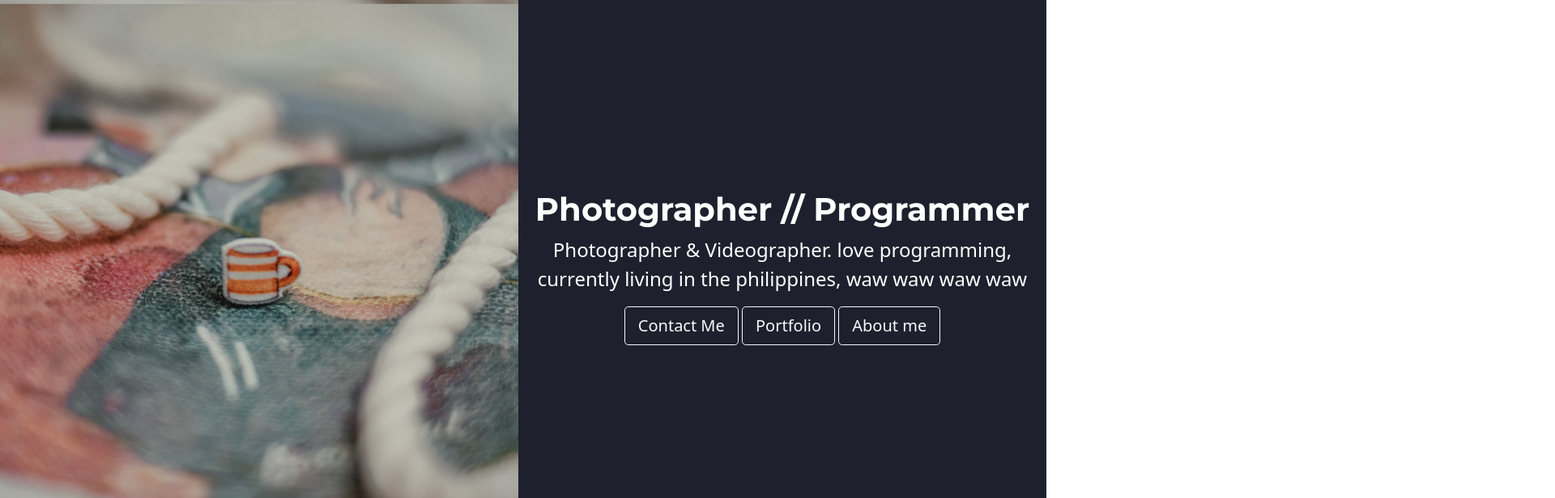
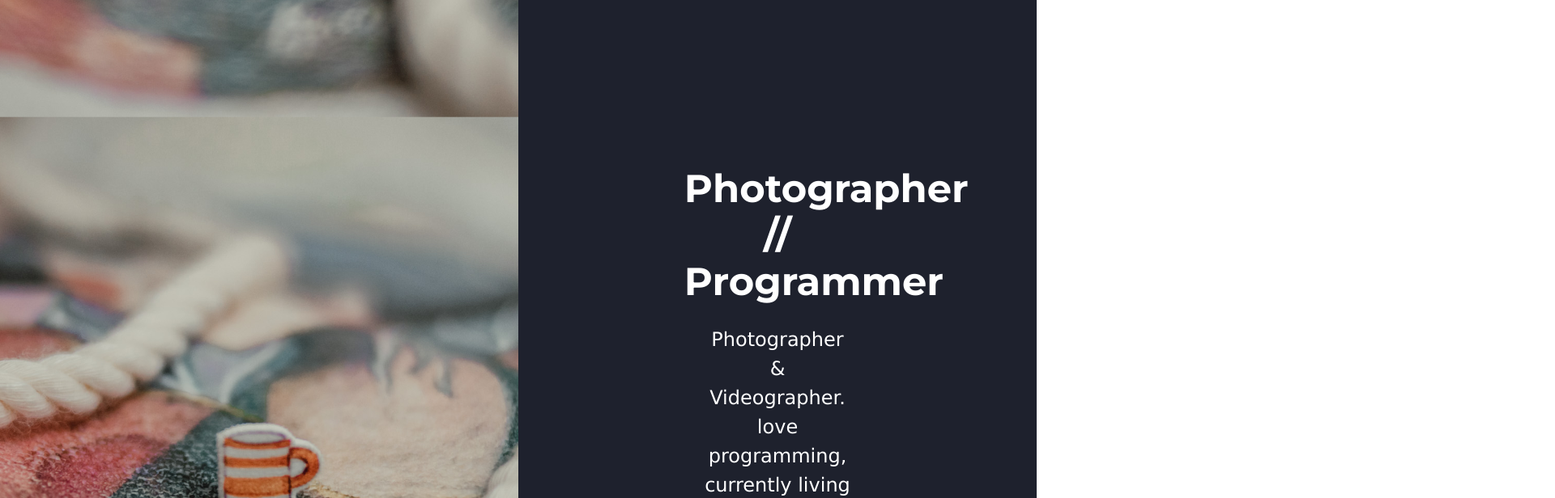
Before and after one commit to tricksap/Photography-Website, a plain HTML site: page index.html in a window 1280 px wide. Shown: the top 616 px of the page at 81% size, 1920 px wide, since content can reach past the window. Drawn offline with nearby package versions, Linux system fonts and the light colour scheme.

Commit message:
change the order od css and bootstrap,finish the top container

```diff
--- a/index.html
+++ b/index.html
@@ -3,29 +3,30 @@
     <meta charset="UTF-8">
     <meta name="viewport" content="width=device-width, initial-scale=1.0">
     <title>Patrick Ray</title>
+
+<!-- bootstrap -->
+    <link href="https://cdn.jsdelivr.net/npm/bootstrap@5.0.0-beta1/dist/css/bootstrap.min.css" rel="stylesheet" integrity="sha384-giJF6kkoqNQ00vy+HMDP7azOuL0xtbfIcaT9wjKHr8RbDVddVHyTfAAsrekwKmP1" crossorigin="anonymous">
+    <!-- css -->
     <link rel="stylesheet" href="styles.css">
 
     <link rel="icon" href="favicon.ico">
 
+    <!-- google fonts -->
     <link rel="preconnect" href="https://fonts.gstatic.com">
     <link href="https://fonts.googleapis.com/css2?family=Montserrat:ital,wght@0,700;1,400&display=swap" rel="stylesheet">
 
 
-    <link href="https://cdn.jsdelivr.net/npm/bootstrap@5.0.0-beta1/dist/css/bootstrap.min.css" rel="stylesheet" integrity="sha384-giJF6kkoqNQ00vy+HMDP7azOuL0xtbfIcaT9wjKHr8RbDVddVHyTfAAsrekwKmP1" crossorigin="anonymous">
 
 </head>
 <body>
-  <!-- <nav class="navbar navbar-expand-lg navbar-dark bg-dark">
-    <a class="navbar-brand"href="">Patrick Ray</a>
 
-  </nav> -->
-
-
+  <div class="container-fluid">
     <div class="row">
           <div class="col-lg-6 col-sm-12 top">
           </div>
+
           <div class="col-lg-6 col-sm-12 info">
-          <h1>Photographer // Programmer</h1>
+            <h1 class="title-name">Photographer // Programmer</h1>
             <p>Photographer & Videographer. love programming, currently
               living in the philippines, waw waw waw waw  </p>
 
@@ -34,8 +35,10 @@
               <button type="button" class="btn btn-outline-light btn-lg">About me</button>
           </div>
       </div>
+  </div>
 
 
+      <div class="container-fluid">
         <div class="row skills middle-container">
           <div class="col-lg-6 col-sm-12">
             <img class="left-img" src="images/IMG_2980.jpg" alt="">
@@ -63,6 +66,7 @@
             <p>hmm hmm</p>
           </div>
         </div>
+      </div>
 
       <div class="bottom-container">
         <a class="footer-link" href="https://www.linkedin.com/">LinkedIn</a>
--- a/styles.css
+++ b/styles.css
@@ -3,37 +3,35 @@ body {
   font-family: Verdana, sans-serif;
 }
 
-h1 {
-  color: white;
-  font-family: "Montserrat", sans-serif;
-  font-weight: 700;
-  font-size: 5rem;
-  margin: 50px auto 0 auto;
+h3 {
+  font-size: 100rem;
 }
 
 p {
   font-size: 1.5rem;
+  padding: 1rem 10%;
 }
 
 /* Top */
+.info {
+  background-color: #1e212d;
+  color: white;
+  padding: 16%;
+}
+
 .top {
   background-color: #1e212d;
   padding-bottom: 50%;
   background-image: url("images/IMG_2980.jpg");
   background-position: center;
-  background-size: 150%;
+  background-size: 200%;
 }
 
-.profile-pic {
-  width: 150%;
-  position: relative;
-}
-
-.info {
-  background-color: #1e212d;
+.title-name {
   color: white;
-  padding: 18%;
-  size: 100px;
+  font-size: 3rem;
+  font-family: "Montserrat", sans-serif;
+  font-weight: 700;
 }
 
 /* middle */
```
Lines whose indentation alone changed are shown as unchanged.
